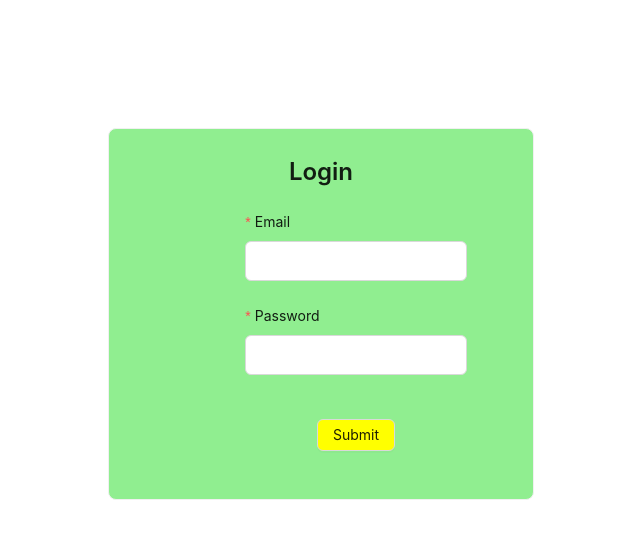
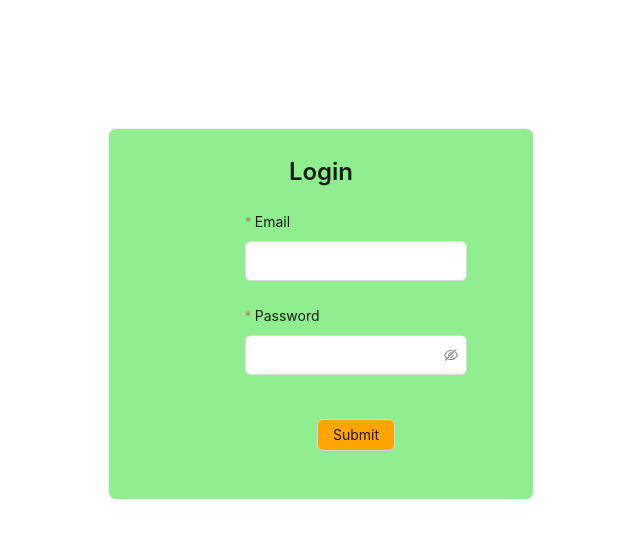
Before and after one commit to KotiKarthikreddy/Practice-Work, a React (Create React App) app: page / in a window 1280 px wide. Shown: the top 538 px of the page, without its empty margins (319-959 px from the left). Built offline with nearby package versions, Linux system fonts and the light colour scheme.

Commit message:
changess done at password

```diff
--- a/src/App.js
+++ b/src/App.js
@@ -15,7 +15,6 @@ const Login = () => {
   };
 
   return (
-    // <div>
     <Row>
       <Col span={8} offset={8}>
         <Card style={{ marginTop: "30%", backgroundColor: "lightgreen", paddingInline:"10%" }}>
@@ -51,18 +50,18 @@ const Login = () => {
               label="Password"
               name="password"
               rules={[
-                { required: true, message: "Please input your Password!" },
+                { required: true, message: "Please Input Your Password!" },
 
                 {
                   pattern: new RegExp(
                     "^(?=.*?[a-z])(?=.*?[0-9])(?=.*?[#?!@$%^&*-]).{8,}$"
                   ),
                   message:
-                    "You should have a Uppercase,LowerCase,Symbol,number",
+                    "You Should Have a Uppercase,LowerCase,Symbol,Number",
                 },
               ]}
             >
-              <Input
+              <Input.Password
                 style={{padding: "8px 8px" }}
               />
             </Form.Item>
@@ -70,8 +69,7 @@ const Login = () => {
               <Button
                 htmlType="submit"
                 style={{
-                  backgroundColor: "yellow",
-                  // marginLeft: "25%",
+                  backgroundColor: "Orange",
                   marginTop: "20px",
                 }}
               >
@@ -82,7 +80,6 @@ const Login = () => {
         </Card>
       </Col>
     </Row>
-    // </div>
   );
 };
 export default Login;
```
